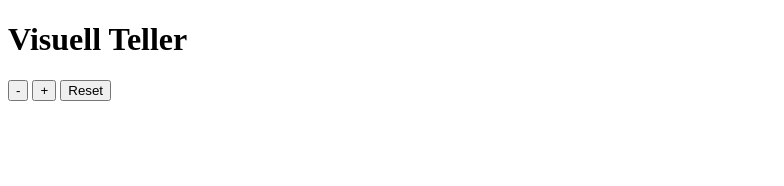
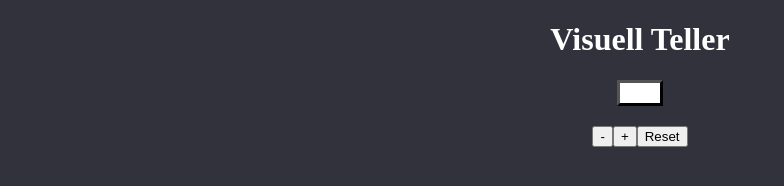
Before and after one commit to camillalo1/Teller, a plain HTML site: page index.html in a window 1280 px wide. Shown: the whole page, without its empty margins (0-784 px from the left). Drawn offline with Linux system fonts and the light colour scheme.

Commit message:
Updated style

```diff
--- a/index.html
+++ b/index.html
@@ -6,14 +6,16 @@
     <meta name="viewport" content="width=device-width, initial-scale=1.0">
     <link rel="stylesheet" href="style.css" />
     <script src="script.js" defer></script>
-    <title>Visuell Teller</title>
+    <title id="header">Visuell Teller</title>
 </head>
 
 <body>
     <h1>Visuell Teller</h1>
-    <div id="display"></div>
-    <button onclick="subNum()"> - </button>
-    <button onclick="addNum()"> + </button>
-    <button onclick="clearDisplay()"> Reset </button>
+    <div id="display" class="display"></div>
+    <div class="buttons">
+        <button id="sub" onclick="subNum()"> - </button>
+        <button id="add" onclick="addNum()"> + </button>
+        <button id="reset" onclick="clearDisplay()"> Reset </button>
+    </div>
 </body>
 </html>
--- a/style.css
+++ b/style.css
@@ -1,7 +1,30 @@
 body{
+    background-color: rgb(50, 50, 60);
+    color: white;
+    margin: auto;
+    text-align: center;
+}
 
+.header{
+    color: white;
 }
 
 .display{
+    height: 20px;
+    width: 40px;
+    margin: auto;
+    text-align: center;
+    margin-top: 10px;
+    margin-bottom: 20px;
+    background-color: white;
+    color: black;
+    border-style: outset;
+    border-color: black;
+}
+
+.buttons{
+    display: flex;
+    flex-direction: row;
+    justify-content: center;
 
 }
```
